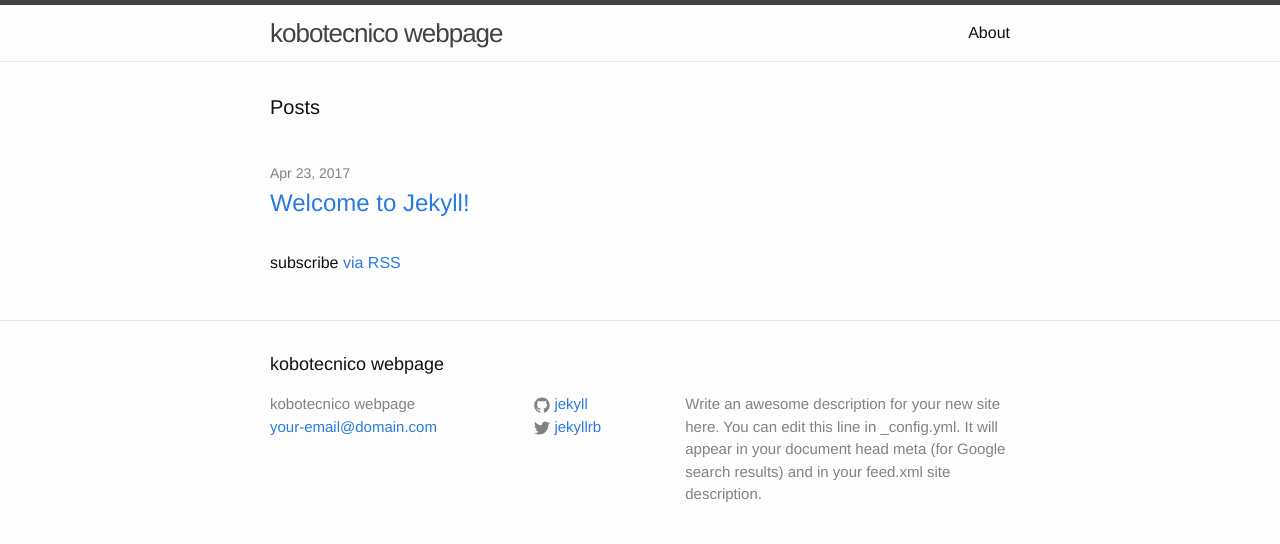
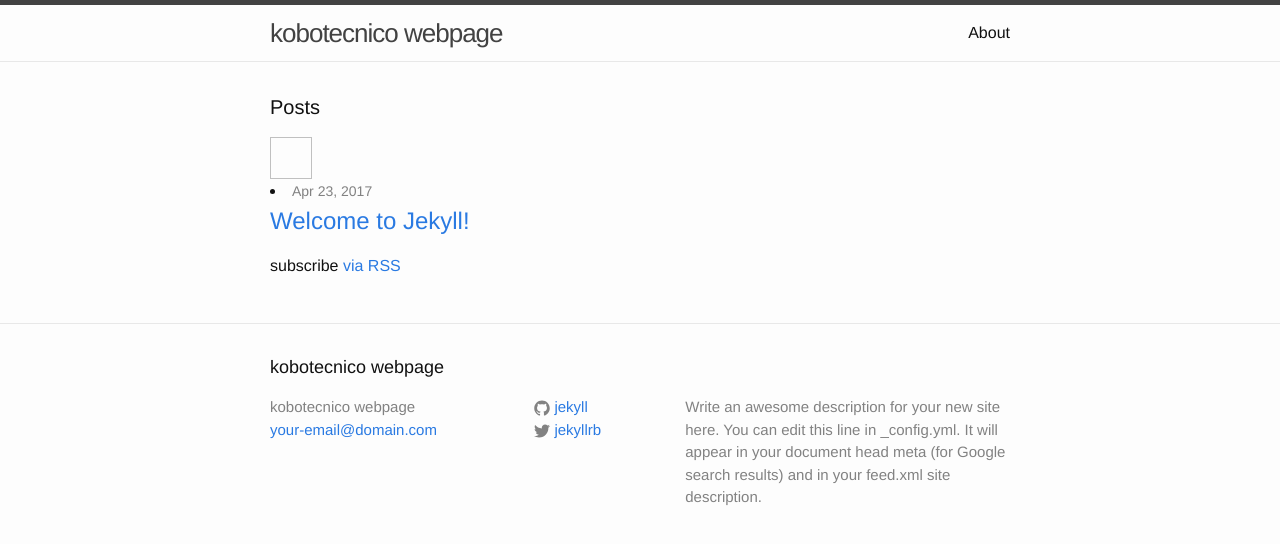
Before and after one commit to kobotecnico/kobotecnico.github.io, a Jekyll site: the page built from index.html, in a window 1280 px wide. Shown: the top 544 px of the page. Built offline with Jekyll 4.4.1, drawn with Linux system fonts in a browser that asks for light colours.

Commit message:
Update index.html

```diff
--- a/index.html
+++ b/index.html
@@ -7,7 +7,7 @@ layout: default
   <h1 class="page-heading">Posts</h1>
 
       <a href="https://www.youtube.com/watch?v=dQw4w9WgXcQ">
-        <img scr="https://i.imgur.com/vMOJDOk.jpg?1">
+        <img scr="https://i.imgur.com/vMOJDOk.jpg?1" style="width:42px;height:42px;border:0;>
   </a>
 
 
```
